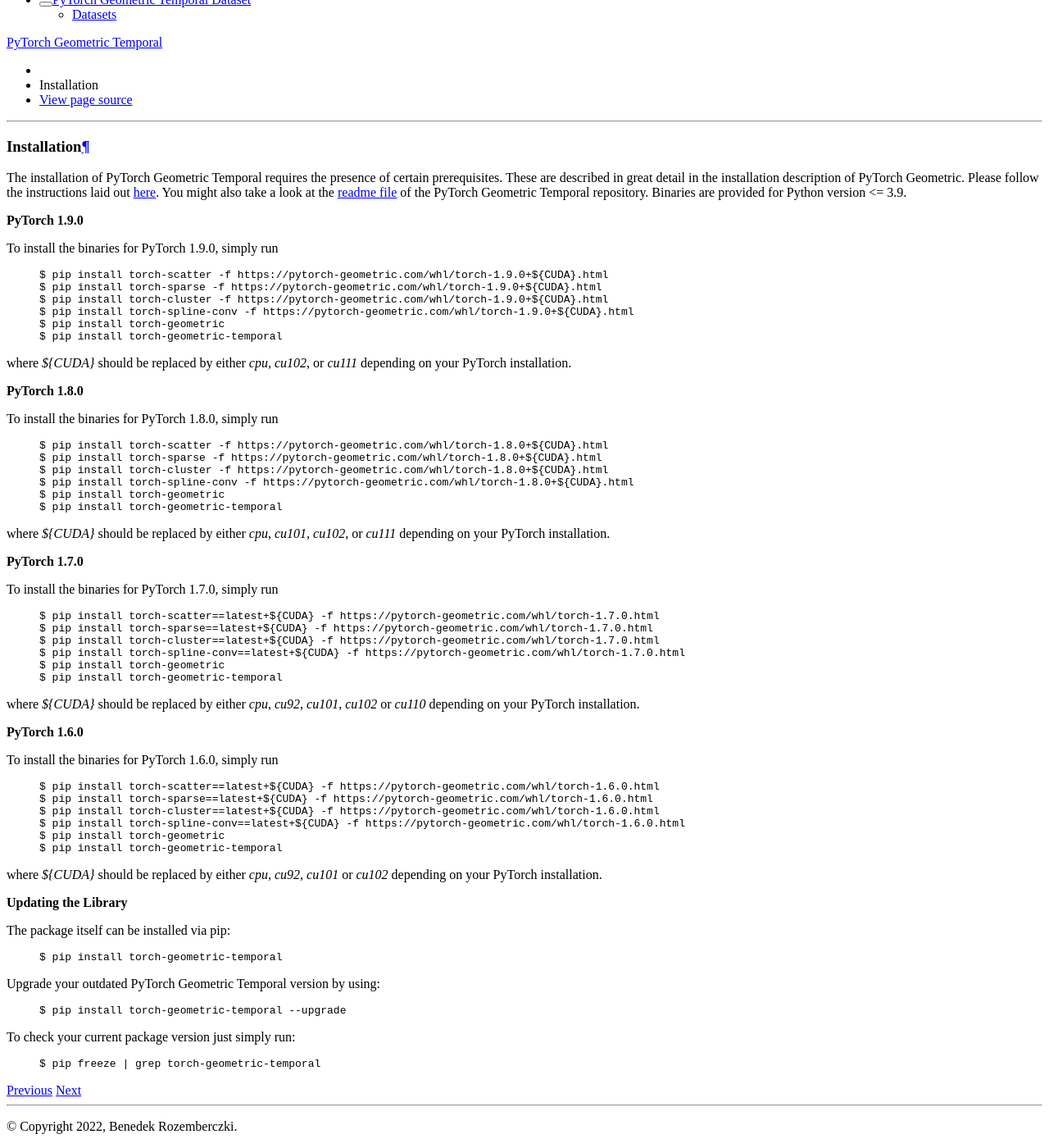
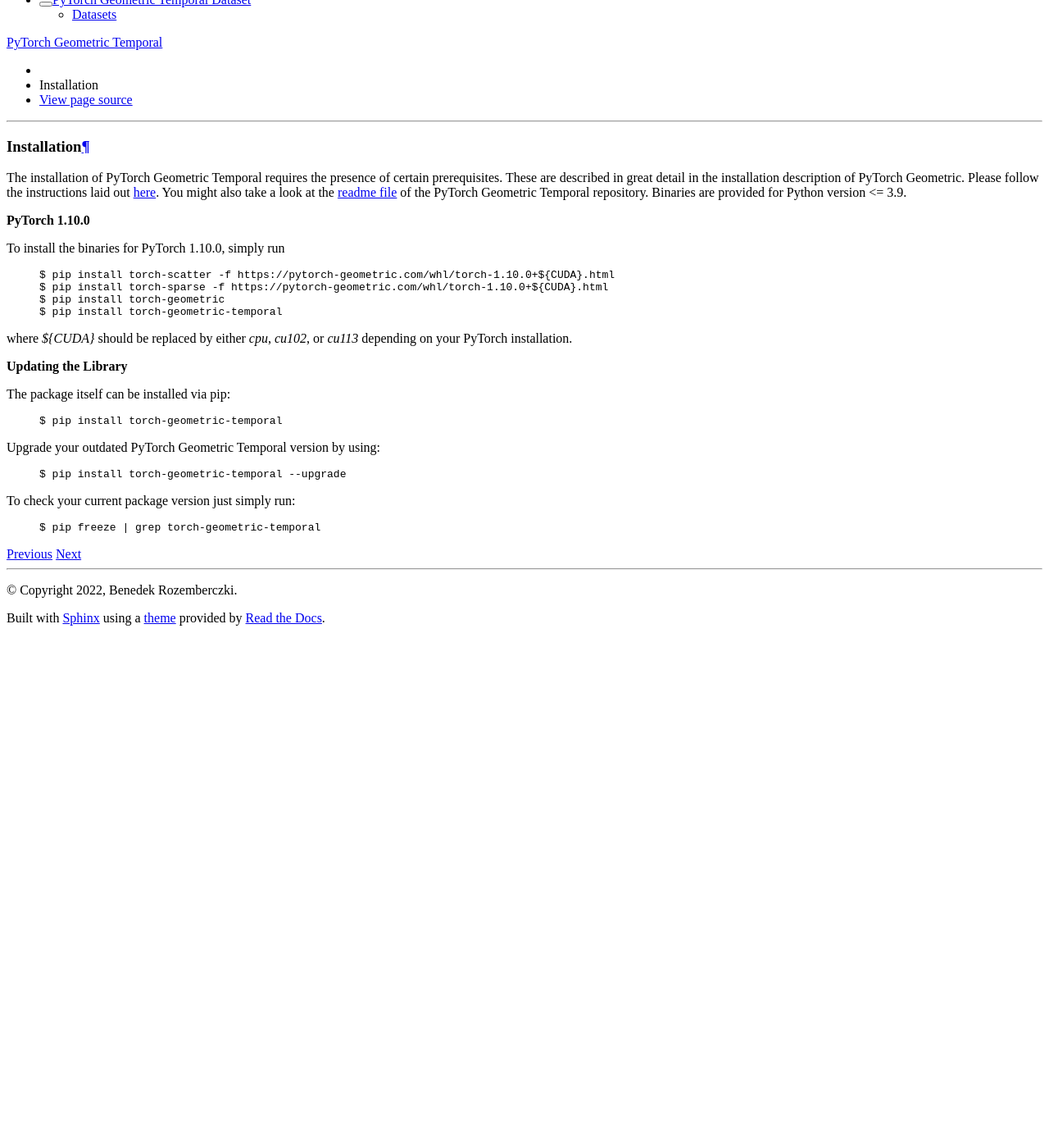
Before and after one commit to benedekrozemberczki/pytorch_geometric_temporal, a Sphinx documentation site: the page built from docs/source/notes/installation.rst, in a window 1280 px wide and 1400 px high, scrolled down 1192 px. Shown: the whole window at 82% size. Built offline with Sphinx 7.4.7 and the Read the Docs theme 2.0.0, drawn with Linux system fonts in a browser that asks for light colours; after the commit the page ends 1963 px from its top, so only the background shows below that.

Commit message:
Update 0.5.0

```diff
--- a/docs/source/notes/installation.rst
+++ b/docs/source/notes/installation.rst
@@ -4,70 +4,19 @@ Installation
 The installation of PyTorch Geometric Temporal requires the presence of certain prerequisites. These are described in great detail in the installation description of PyTorch Geometric. Please follow the instructions laid out `here <https://pytorch-geometric.readthedocs.io/en/latest/notes/installation.html>`_. You might also take a look at the `readme file <https://github.com/benedekrozemberczki/pytorch_geometric_temporal>`_ of the PyTorch Geometric Temporal repository.
 Binaries are provided for Python version <= 3.9.
 
-**PyTorch 1.9.0**
+**PyTorch 1.10.0**
 
-To install the binaries for PyTorch 1.9.0, simply run
+To install the binaries for PyTorch 1.10.0, simply run
 
     .. code-block:: none
 
-        $ pip install torch-scatter -f https://pytorch-geometric.com/whl/torch-1.9.0+${CUDA}.html
-        $ pip install torch-sparse -f https://pytorch-geometric.com/whl/torch-1.9.0+${CUDA}.html
-        $ pip install torch-cluster -f https://pytorch-geometric.com/whl/torch-1.9.0+${CUDA}.html
-        $ pip install torch-spline-conv -f https://pytorch-geometric.com/whl/torch-1.9.0+${CUDA}.html
+        $ pip install torch-scatter -f https://pytorch-geometric.com/whl/torch-1.10.0+${CUDA}.html
+        $ pip install torch-sparse -f https://pytorch-geometric.com/whl/torch-1.10.0+${CUDA}.html
         $ pip install torch-geometric
         $ pip install torch-geometric-temporal
 
 
-where `${CUDA}` should be replaced by either `cpu`, `cu102`, or `cu111` depending on your PyTorch installation.
-
-
-**PyTorch 1.8.0**
-
-To install the binaries for PyTorch 1.8.0, simply run
-
-    .. code-block:: none
-
-        $ pip install torch-scatter -f https://pytorch-geometric.com/whl/torch-1.8.0+${CUDA}.html
-        $ pip install torch-sparse -f https://pytorch-geometric.com/whl/torch-1.8.0+${CUDA}.html
-        $ pip install torch-cluster -f https://pytorch-geometric.com/whl/torch-1.8.0+${CUDA}.html
-        $ pip install torch-spline-conv -f https://pytorch-geometric.com/whl/torch-1.8.0+${CUDA}.html
-        $ pip install torch-geometric
-        $ pip install torch-geometric-temporal
-
-
-where `${CUDA}` should be replaced by either `cpu`, `cu101`, `cu102`, or `cu111` depending on your PyTorch installation.
-
-**PyTorch 1.7.0**
-
-To install the binaries for PyTorch 1.7.0, simply run
-
-    .. code-block:: none
-
-        $ pip install torch-scatter==latest+${CUDA} -f https://pytorch-geometric.com/whl/torch-1.7.0.html
-        $ pip install torch-sparse==latest+${CUDA} -f https://pytorch-geometric.com/whl/torch-1.7.0.html
-        $ pip install torch-cluster==latest+${CUDA} -f https://pytorch-geometric.com/whl/torch-1.7.0.html
-        $ pip install torch-spline-conv==latest+${CUDA} -f https://pytorch-geometric.com/whl/torch-1.7.0.html
-        $ pip install torch-geometric
-        $ pip install torch-geometric-temporal
-
-
-where `${CUDA}` should be replaced by either `cpu`, `cu92`, `cu101`, `cu102` or `cu110` depending on your PyTorch installation.
-
-
-**PyTorch 1.6.0**
-
-To install the binaries for PyTorch 1.6.0, simply run
-
-    .. code-block:: none
-
-        $ pip install torch-scatter==latest+${CUDA} -f https://pytorch-geometric.com/whl/torch-1.6.0.html
-        $ pip install torch-sparse==latest+${CUDA} -f https://pytorch-geometric.com/whl/torch-1.6.0.html
-        $ pip install torch-cluster==latest+${CUDA} -f https://pytorch-geometric.com/whl/torch-1.6.0.html
-        $ pip install torch-spline-conv==latest+${CUDA} -f https://pytorch-geometric.com/whl/torch-1.6.0.html
-        $ pip install torch-geometric
-        $ pip install torch-geometric-temporal
-
-where `${CUDA}` should be replaced by either `cpu`, `cu92`, `cu101` or `cu102` depending on your PyTorch installation.
+where `${CUDA}` should be replaced by either `cpu`, `cu102`, or `cu113` depending on your PyTorch installation.
 
 **Updating the Library**
 
--- a/setup.py
+++ b/setup.py
@@ -43,13 +43,13 @@ keywords = [
 setup(
     name="torch_geometric_temporal",
     packages=find_packages(),
-    version="0.43",
+    version="0.5.0",
     license="MIT",
     description="A Temporal Extension Library for PyTorch Geometric.",
     author="Benedek Rozemberczki",
     author_email="benedek.rozemberczki@gmail.com",
     url="https://github.com/benedekrozemberczki/pytorch_geometric_temporal",
-    download_url="https://github.com/benedekrozemberczki/pytorch_geometric_temporal/archive/v_00043.tar.gz",
+    download_url="https://github.com/benedekrozemberczki/pytorch_geometric_temporal/archive/v0.5.0.tar.gz",
     keywords=keywords,
     install_requires=install_requires,
     setup_requires=setup_requires,
```
Also changed, not shown: README.md (+1 -1 lines).
